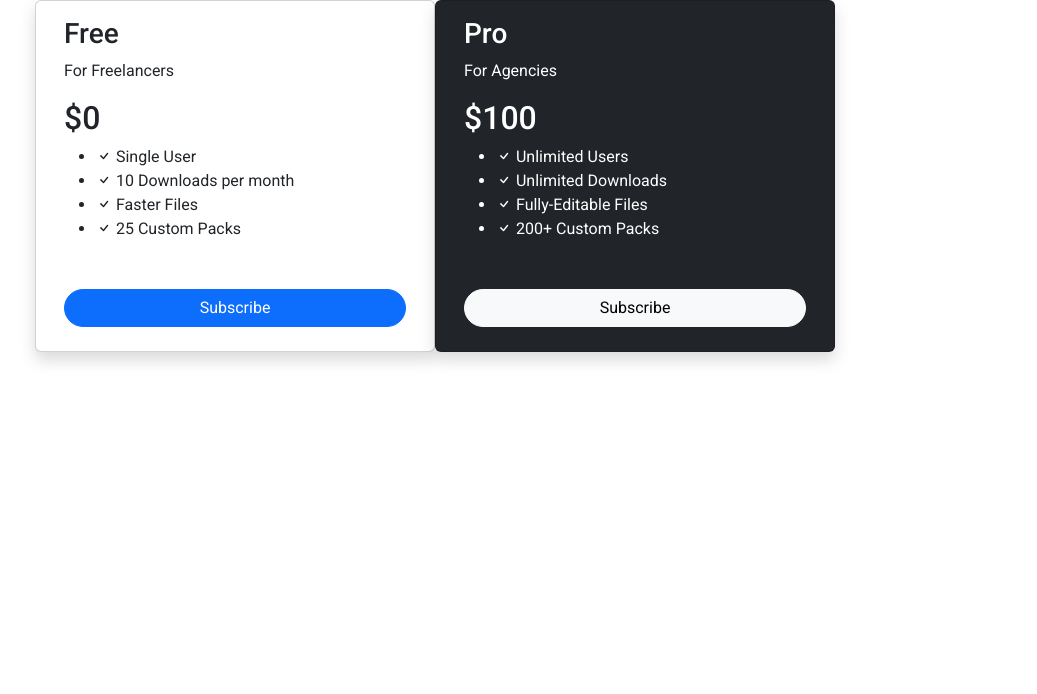
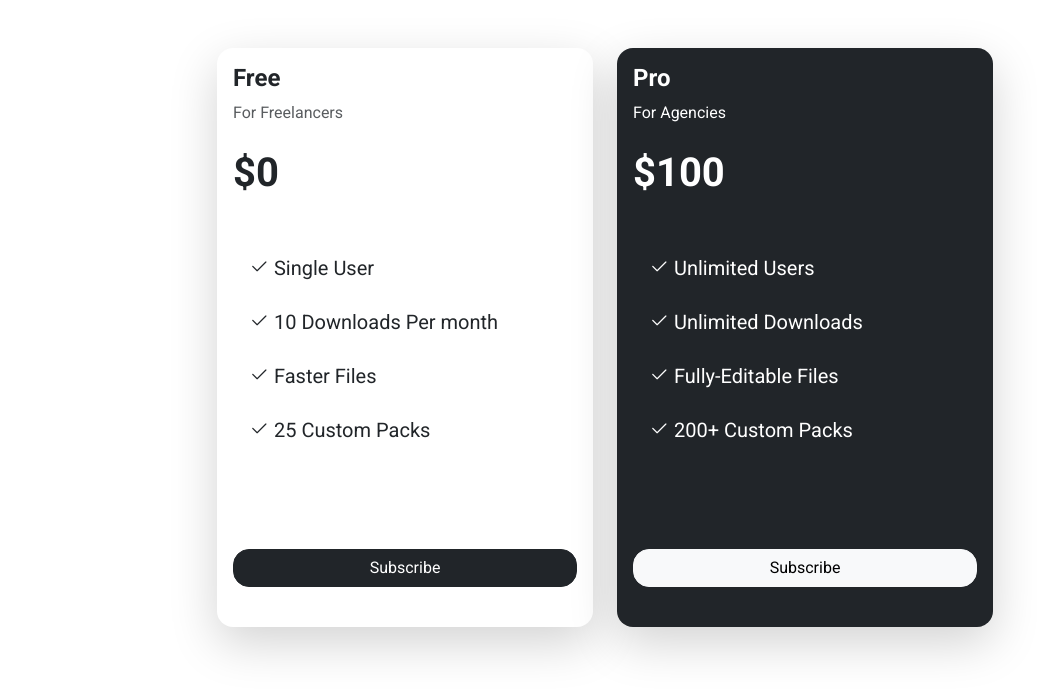
Before and after one commit to bavarius/Bootstrap, a plain HTML site: page mini-project_pricing_cards/mini-projects-starter/index.html in a window 1280 px wide. Shown: the whole page, without its empty margins (35-1072 px from the left). Drawn offline with nearby package versions, Linux system fonts and the light colour scheme.

Commit message:
Add author's solution
rename old index.html to index_my_solution.html
overwrite index.html with teacher's solution
add a container attribute to style.css

```diff
--- a/mini-project_pricing_cards/mini-projects-starter/css/style.css
+++ b/mini-project_pricing_cards/mini-projects-starter/css/style.css
@@ -1,3 +1,9 @@
 body {
   font-family: "Roboto", sans-serif;
 }
+
+@media (min-width: 800px) {
+  .container {
+    width: 800px;
+  }
+}
--- a/mini-project_pricing_cards/mini-projects-starter/index.html
+++ b/mini-project_pricing_cards/mini-projects-starter/index.html
@@ -19,44 +19,72 @@
     <title>Pricing Cards</title>
   </head>
   <body>
-
-    <div class="container-md">
-      <div class="row">
-        <div class="col-6 card mb-5 shadow" style="width: 25rem">
-          <div class="card-body">
-            <h3 class="card-title">Free</h3>
-            For Freelancers
-            <p class="card-text">
-              <h2>$0</h2>
-              <ul>
-                <li><i class="bi bi-check"></i> Single User</li>
-                <li><i class="bi bi-check"></i> 10 Downloads per month</li>
-                <li><i class="bi bi-check"></i> Faster Files</li>
-                <li><i class="bi bi-check"></i> 25 Custom Packs</li>
+    <div class="container">
+      <div class="row mt-5">
+        <div class="col-md-6">
+          <!-- Card 1 -->
+          <div class="card rounded-4 shadow-lg border-0 mb-5">
+            <div class="card-body">
+              <div>
+                <h4 class="fw-bold">Free</h4>
+                <p class="text-muted">For Freelancers</p>
+              </div>
+              <h2 class="fs-1 fw-bold mt-4 mb-5">$0</h2>
+              <ul class="list-group list-group-flush fs-5 mb-5 vstack gap-2">
+                <li class="list-group-item border-0">
+                  <i class="bi bi-check2"></i> Single User
+                </li>
+                <li class="list-group-item border-0">
+                  <i class="bi bi-check2"></i> 10 Downloads Per month
+                </li>
+                <li class="list-group-item border-0">
+                  <i class="bi bi-check2"></i> Faster Files
+                </li>
+                <li class="list-group-item border-0">
+                  <i class="bi bi-check2"></i> 25 Custom Packs
+                </li>
               </ul>
-            </p>
+              <div class="d-grid">
+                <button class="btn btn-dark rounded-4 mt-5 mb-4">
+                  Subscribe
+                </button>
+              </div>
+            </div>
           </div>
-          <button class="btn btn-primary m-3 mb-4 rounded-5">Subscribe</button>
         </div>
 
-        <div class="col-6 card bg-dark text-white mb-5 shadow" style="width: 25rem">
-          <div class="card-body">
-            <h3 class="card-title">Pro</h3>
-            For Agencies
-            <p class="card-text">
-              <h2>$100</h2>
-              <ul>
-                <li><i class="bi bi-check"></i> Unlimited Users</li>
-                <li><i class="bi bi-check"></i> Unlimited Downloads</li>
-                <li><i class="bi bi-check"></i> Fully-Editable Files</li>
-                <li><i class="bi bi-check"></i> 200+ Custom Packs</li>
+        <div class="col-md-6">
+          <!-- Card 2 -->
+          <div class="card text-bg-dark rounded-4 shadow-lg border-0 mb-5">
+            <div class="card-body">
+              <div>
+                <h4 class="fw-bold">Pro</h4>
+                <p class="text-white">For Agencies</p>
+              </div>
+              <h2 class="fs-1 fw-bold mt-4 mb-5">$100</h2>
+              <ul class="list-group list-group-flush fs-5 mb-5 vstack gap-2">
+                <li class="list-group-item border-0 text-bg-dark">
+                  <i class="bi bi-check2"></i> Unlimited Users
+                </li>
+                <li class="list-group-item border-0 text-bg-dark">
+                  <i class="bi bi-check2"></i> Unlimited Downloads
+                </li>
+                <li class="list-group-item border-0 text-bg-dark">
+                  <i class="bi bi-check2"></i> Fully-Editable Files
+                </li>
+                <li class="list-group-item border-0 text-bg-dark">
+                  <i class="bi bi-check2"></i> 200+ Custom Packs
+                </li>
               </ul>
-            </p>
+              <div class="d-grid">
+                <button class="btn btn-light rounded-4 mt-5 mb-4">
+                  Subscribe
+                </button>
+              </div>
+            </div>
           </div>
-          <button class="btn btn-light m-3 mb-4 rounded-5">Subscribe</button>
         </div>
       </div>
-
     </div>
 
     <script src="js/bootstrap.bundle.min.js"></script>
```
Also changed, not shown: mini-project_pricing_cards/mini-projects-starter/index_my_solution.html (added, +64 -0 lines).
